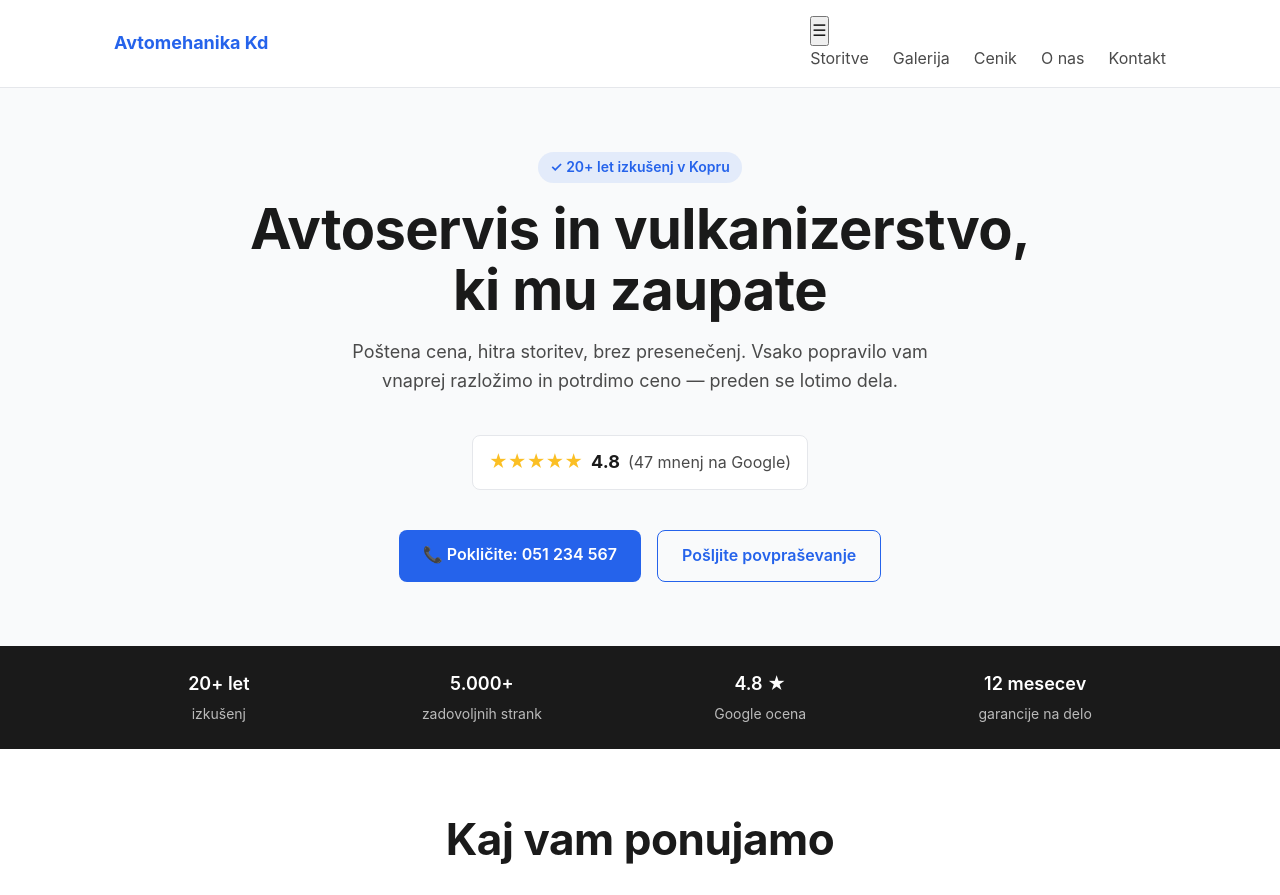
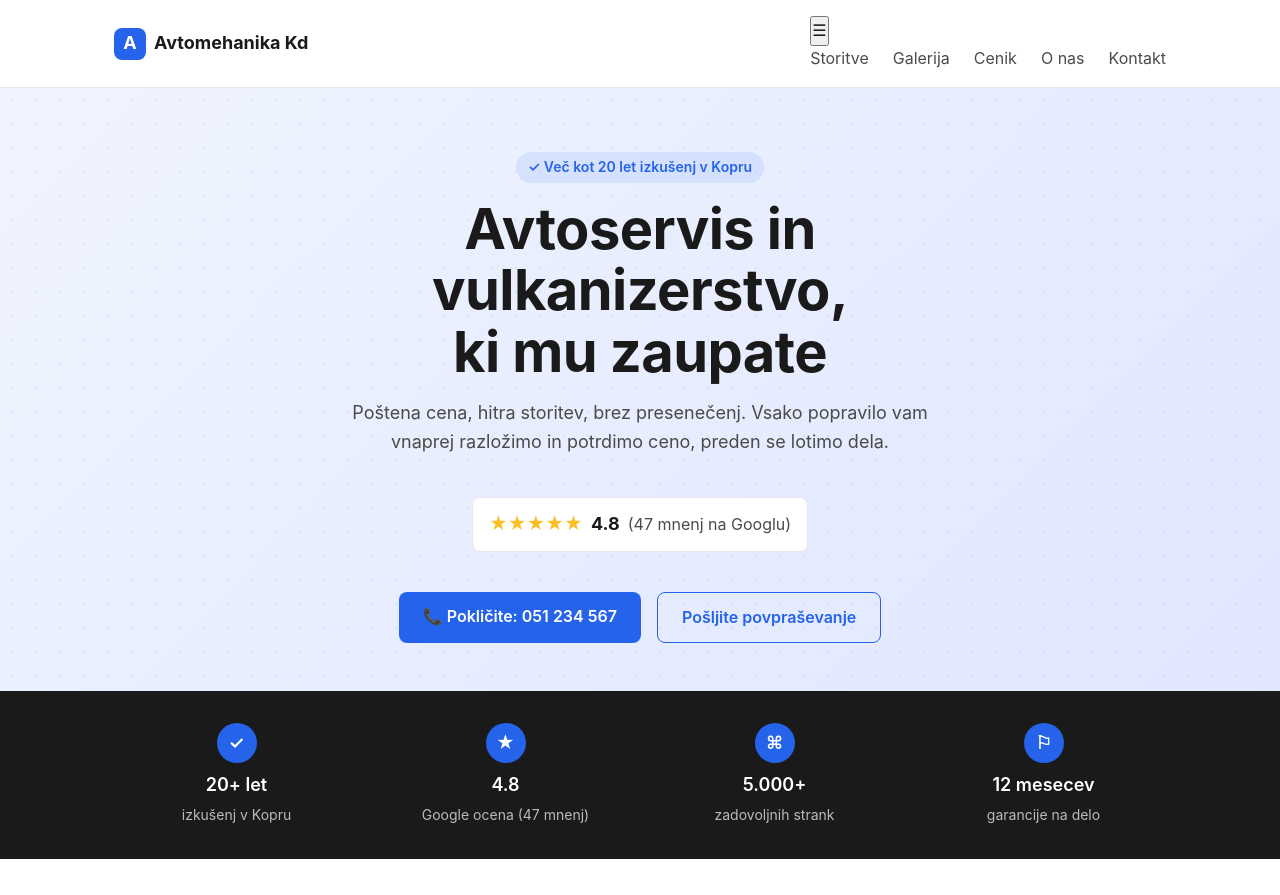
Before and after one commit to spisekdoo/spletne-strani-slovenija, a website: page sites/_example/index.html in a window 1280 px wide. Shown: the top 895 px of the page. Drawn offline with Linux system fonts and the light colour scheme.

Commit message:
fix: grammar + brand logo + trust bar icons
Grammar fixes (Boštjan feedback):
- 'Hitri popravila' → 'Hitra popravila' (srednji rod)
- '2-3 ure' → '2 do 3 ure' (pravilno za dvojino)
- 'ekipa 4 mehanikov in 1 vulkanizer' → 'ekipa štirih mehanikov in enega vulkanizerja'
- '20+ let izkušenj' → 'več kot 20 let izkušenj' (pravilno)
- 'preden se lotimo dela —' → 'preden se lotimo dela,' (pravilno)
- 'na Google' → 'na Googlu' (pravilna slovenska oblika)

Graphic improvements:
- Brand logo: 'A' monogram v modrem kvadratku v header (prej samo besedilo)
- Trust bar: ikone (✓ ★ ⌘ ⚐) v barvnih krogih, večji padding, grid layout
- Hero: gradient background (modra sivinasta) + SVG dot pattern za teksturo
- Service card: hover efekt (translateY + box-shadow), ikone v barvnih kvadratkih
- Price hint: badge stil namesto surovega teksta

Vse spremembe v demo + skupnem CSS (components.css).

```diff
--- a/shared/css/components.css
+++ b/shared/css/components.css
@@ -165,7 +165,25 @@
 }
 
 /* Hero enhancements */
-.hero h1 { line-height: 1.1; }
+.hero {
+  position: relative;
+  background: linear-gradient(135deg, #f0f4ff 0%, #e0e7ff 100%);
+  padding: var(--space-16) 0 var(--space-12);
+  text-align: center;
+  overflow: hidden;
+}
+.hero::before {
+  /* Decorative background pattern (SVG dots) */
+  content: "";
+  position: absolute;
+  inset: 0;
+  background-image: radial-gradient(circle, rgba(37, 99, 235, 0.08) 1px, transparent 1px);
+  background-size: 24px 24px;
+  pointer-events: none;
+}
+.hero > .container { position: relative; z-index: 1; }
+.hero h1 { line-height: 1.1; max-width: 720px; margin: 0 auto var(--space-4); }
+.hero p.lead { max-width: 640px; margin: 0 auto var(--space-6); font-size: var(--fs-lg); }
 .hero .hero-ctas {
   display: flex;
   gap: var(--space-4);
@@ -174,26 +192,68 @@
   margin-top: var(--space-6);
 }
 
+/* Brand logo in header (SVG inline) */
+.brand {
+  display: inline-flex;
+  align-items: center;
+  gap: var(--space-2);
+  font-weight: 700;
+  font-size: var(--fs-lg);
+  text-decoration: none;
+  color: var(--c-text);
+}
+.brand .logo {
+  width: 32px;
+  height: 32px;
+  background: var(--c-accent);
+  color: white;
+  border-radius: 8px;
+  display: inline-flex;
+  align-items: center;
+  justify-content: center;
+  font-size: 18px;
+  font-weight: 700;
+}
+
 /* Trust bar (just below hero) */
 .trust-bar {
   background: var(--c-text);
   color: white;
-  padding: var(--space-6) 0;
-  text-align: center;
+  padding: var(--space-8) 0;
 }
 .trust-bar .container {
-  display: flex;
-  justify-content: space-around;
-  flex-wrap: wrap;
+  display: grid;
+  grid-template-columns: repeat(4, 1fr);
   gap: var(--space-6);
 }
-.trust-item { font-size: var(--fs-lg); font-weight: 600; }
+.trust-item {
+  text-align: center;
+  font-size: var(--fs-lg);
+  font-weight: 600;
+  display: flex;
+  flex-direction: column;
+  align-items: center;
+  gap: var(--space-2);
+}
+.trust-item .trust-icon {
+  width: 40px;
+  height: 40px;
+  background: var(--c-accent);
+  border-radius: 50%;
+  display: flex;
+  align-items: center;
+  justify-content: center;
+  font-size: 18px;
+}
 .trust-item small {
   display: block;
   font-size: 14px;
   font-weight: 400;
   color: rgba(255, 255, 255, 0.7);
   margin-top: 4px;
+}
+@media (max-width: 768px) {
+  .trust-bar .container { grid-template-columns: repeat(2, 1fr); gap: var(--space-4); }
 }
 
 /* Google rating widget */
@@ -213,19 +273,34 @@
 /* Service cards — icon + desc + cta */
 .service-card {
   text-align: left;
+  position: relative;
+  transition: transform 200ms, box-shadow 200ms;
+}
+.service-card:hover {
+  transform: translateY(-2px);
+  box-shadow: 0 8px 16px rgba(0, 0, 0, 0.08);
 }
 .service-card .service-icon {
   width: 48px;
   height: 48px;
+  background: var(--c-accent);
+  color: white;
+  border-radius: 12px;
+  display: flex;
+  align-items: center;
+  justify-content: center;
+  font-size: 24px;
   margin-bottom: var(--space-3);
-  font-size: 18px;
 }
 .service-card .price-hint {
-  display: block;
+  display: inline-block;
   margin-top: var(--space-3);
+  padding: 4px 10px;
+  background: rgba(37, 99, 235, 0.1);
   color: var(--c-accent);
+  border-radius: 999px;
   font-weight: 600;
-  font-size: var(--fs-sm);
+  font-size: 13px;
 }
 
 /* Gallery */
--- a/sites/_example/index.html
+++ b/sites/_example/index.html
@@ -50,7 +50,10 @@
 
   <header class="site-header">
     <div class="container">
-      <a href="#" class="brand">Avtomehanika Kd</a>
+      <a href="#" class="brand">
+        <span class="logo">A</span>
+        <span>Avtomehanika Kd</span>
+      </a>
       <nav>
         <button class="menu-toggle" aria-label="Odpri meni" aria-expanded="false">☰</button>
         <ul class="nav-links">
@@ -66,13 +69,13 @@
 
   <section class="hero">
     <div class="container">
-      <span class="badge">✓ 20+ let izkušenj v Kopru</span>
+      <span class="badge">✓ Več kot 20 let izkušenj v Kopru</span>
       <h1>Avtoservis in vulkanizerstvo,<br>ki mu zaupate</h1>
-      <p class="lead">Poštena cena, hitra storitev, brez presenečenj. Vsako popravilo vam vnaprej razložimo in potrdimo ceno — preden se lotimo dela.</p>
+      <p class="lead">Poštena cena, hitra storitev, brez presenečenj. Vsako popravilo vam vnaprej razložimo in potrdimo ceno, preden se lotimo dela.</p>
       <div class="google-rating">
         <span class="stars">★★★★★</span>
         <strong>4.8</strong>
-        <span style="color:var(--c-text-soft)">(47 mnenj na Google)</span>
+        <span style="color:var(--c-text-soft)">(47 mnenj na Googlu)</span>
       </div>
       <div class="hero-ctas">
         <a href="tel:+38651234567" class="btn">📞 Pokličite: 051 234 567</a>
@@ -83,10 +86,22 @@
 
   <div class="trust-bar">
     <div class="container">
-      <div class="trust-item">20+ let<small>izkušenj</small></div>
-      <div class="trust-item">5.000+<small>zadovoljnih strank</small></div>
-      <div class="trust-item">4.8 ★<small>Google ocena</small></div>
-      <div class="trust-item">12 mesecev<small>garancije na delo</small></div>
+      <div class="trust-item">
+        <span class="trust-icon">✓</span>
+        <span>20+ let<small>izkušenj v Kopru</small></span>
+      </div>
+      <div class="trust-item">
+        <span class="trust-icon">★</span>
+        <span>4.8<small>Google ocena (47 mnenj)</small></span>
+      </div>
+      <div class="trust-item">
+        <span class="trust-icon">⌘</span>
+        <span>5.000+<small>zadovoljnih strank</small></span>
+      </div>
+      <div class="trust-item">
+        <span class="trust-icon">⚐</span>
+        <span>12 mesecev<small>garancije na delo</small></span>
+      </div>
     </div>
   </div>
 
@@ -120,8 +135,8 @@
         </div>
         <div class="card service-card">
           <div class="service-icon">🚗</div>
-          <h3>Hitri popravila</h3>
-          <p>Manjša popravila med čakanjem — akumulator, žarometi, brisalci, klima, filter zraka. Večina v manj kot 1 uri.</p>
+          <h3>Hitra popravila</h3>
+          <p>Manjša popravila med čakanjem: akumulator, žarometi, brisalci, klima, filter zraka. Večina opravljena v manj kot 1 uri.</p>
           <span class="price-hint">po pregledu</span>
         </div>
         <div class="card service-card">
@@ -255,10 +270,10 @@
           <div class="tier-price">od 245 €<small>/servis</small></div>
           <ul>
             <li>Vse iz Servis Plus</li>
-            <li>Menjava svečk, jermena</li>
+            <li>Menjava svečk in jermena</li>
             <li>Čiščenje injektorjev</li>
             <li>Popoln pregled vozila</li>
-            <li>2–3 ure</li>
+            <li>2 do 3 ure</li>
           </ul>
         </div>
       </div>
@@ -272,11 +287,9 @@
     <div class="container">
       <h2>O nas</h2>
       <div style="max-width:720px;margin:0 auto">
-        <p class="lead" style="text-align:center">
-          Smo družinska delavnica z <strong>20+ let izkušenj</strong> v Kopru. Začeli smo kot enomehančarska delavnica
-          leta 2003, danes pa ekipa 4 mehanikov in 1 vulkanizer skrbi za več kot <strong>5.000 zadovoljnih strank</strong>
-          iz cele Obale.
-        </p>
+        <p style="text-align:center;max-width:640px;margin:0 auto">
+          Smo družinska delavnica z <strong>več kot 20 let izkušenj</strong> v Kopru. Leta 2003 smo začeli kot enomehančarska delavnica, danes pa ekipa štirih mehanikov in enega vulkanizerja skrbi za <strong>več kot 5.000 zadovoljnih strank</strong> iz cele obale.
+          </p>
         <div class="stats">
           <div><span class="stat-number">20+</span><span class="stat-label">let izkušenj</span></div>
           <div><span class="stat-number">5.000+</span><span class="stat-label">strank</span></div>
```
